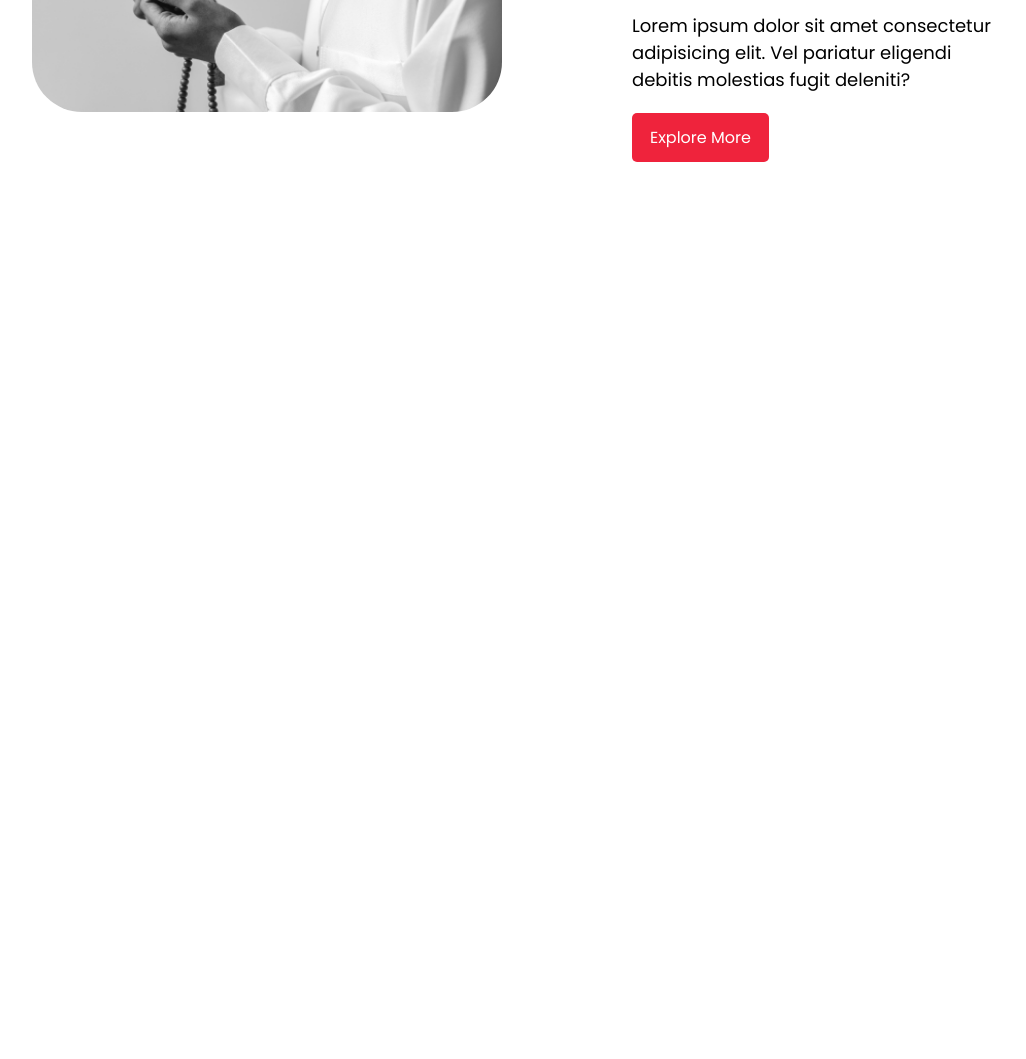
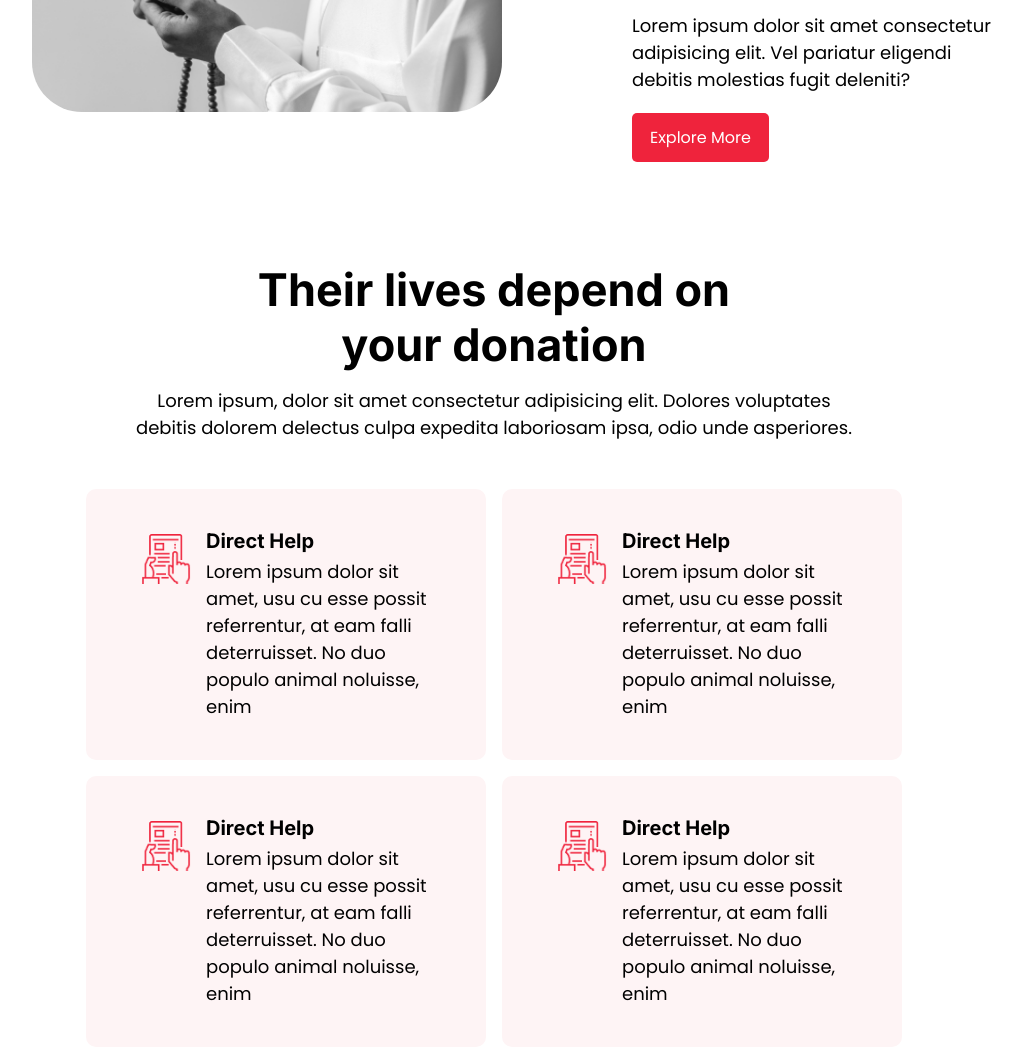
Before and after one commit to almuktadiir/eid-zakat, a plain HTML site: page index.html in a window 1280 px wide. Shown: the part 1762-2821 px from the top of the page, without its empty margins (146-1172 px from the left). Before the commit the page ends 2024 px from the top, so only its background shows below. Drawn offline with Linux system fonts and the light colour scheme.

Commit message:
image section add

```diff
--- a/index.html
+++ b/index.html
@@ -60,6 +60,69 @@
             </div>
         </div>
     </section>
+
+    <section class="donation">
+        <div class="donation-container">
+            <div class="donation-text">
+                <h1>Their lives depend on <br> your donation</h1>
+                <p>Lorem ipsum, dolor sit amet consectetur adipisicing elit. Dolores voluptates debitis dolorem delectus
+                    culpa expedita laboriosam ipsa, odio unde asperiores.</p>
+            </div>
+            <div class="box-container1">
+                <div class="full-box">
+                    <div class="icon">
+                        <img src="images/Frame.png" alt="">
+                    </div>
+                    <div class="box-text">
+                        <h4>Direct Help</h4>
+                        <p>Lorem ipsum dolor sit amet, usu cu esse possit referrentur, at eam falli deterruisset. No duo
+                            populo animal noluisse, enim</p>
+                    </div>
+                </div>
+                <div class="full-box">
+                    <div class="icon">
+                        <img src="images/Frame.png" alt="">
+                    </div>
+                    <div class="box-text">
+                        <h4>Direct Help</h4>
+                        <p>Lorem ipsum dolor sit amet, usu cu esse possit referrentur, at eam falli deterruisset. No duo
+                            populo animal noluisse, enim</p>
+                    </div>
+                </div>
+            </div>
+
+            <div class="box-container2">
+                <div class="full-box">
+                    <div class="icon">
+                        <img src="images/Frame.png" alt="">
+                    </div>
+                    <div class="box-text">
+                        <h4>Direct Help</h4>
+                        <p>Lorem ipsum dolor sit amet, usu cu esse possit referrentur, at eam falli deterruisset. No duo
+                            populo animal noluisse, enim</p>
+                    </div>
+                </div>
+                <div class="full-box">
+                    <div class="icon">
+                        <img src="images/Frame.png" alt="">
+                    </div>
+                    <div class="box-text">
+                        <h4>Direct Help</h4>
+                        <p>Lorem ipsum dolor sit amet, usu cu esse possit referrentur, at eam falli deterruisset. No duo
+                            populo animal noluisse, enim</p>
+                    </div>
+                </div>
+            </div>
+        </div>
+    </section>
+
+    <section class="image">
+        <div class="image-container">
+            <div class="full-image"><img src="images/Rectangle 251.jpg" alt=""></div>
+            <div class="full-image"><img src="images/Rectangle 251.jpg" alt=""></div>
+            <div class="full-image"><img src="images/Rectangle 251.jpg" alt=""></div>
+        </div>
+    </section>
 </body>
 
 </html>
--- a/style.css
+++ b/style.css
@@ -148,3 +148,73 @@ body {
     margin-left: 50px;
     border-radius: 50px;
 }
+
+
+.donation {
+    text-align: center;
+    width: 65%;
+    margin: 0 auto;
+}
+
+.donation-text {
+    padding: 0 50px;
+}
+
+.donation-text h1 {
+    font-family: 'Inter';
+    font-weight: 700;
+    font-size: 45px;
+    margin-bottom: 15px;
+}
+
+.donation-text p {
+    font-size: 18px;
+    font-family: 'Poppins';
+    font-weight: 400;
+}
+
+.box-container1 {
+    display: flex;
+    margin-top: 40px;
+}
+
+.full-box {
+    display: flex;
+    text-align: left;
+    background: #FEF4F5;
+    padding: 40px;
+    border-radius: 10px;
+    margin: 8px;
+}
+
+.icon img {
+    width: 50px;
+    margin: 5px 15px;
+}
+
+.box-text h4 {
+    font-family: 'Inter';
+    font-size: 20px;
+    font-weight: 700;
+    margin-bottom: 5px;
+}
+
+.box-text p {
+    font-size: 18px;
+    font-family: 'Poppins';
+    font-weight: 400;
+}
+
+.box-container2 {
+    display: flex;
+}
+
+.image {
+    width: 80%;
+    margin: 100px auto;
+}
+
+.image-container {
+    display: flex;
+    justify-content: space-evenly;
+}
```
Also changed, not shown: images/Frame.png (added).
